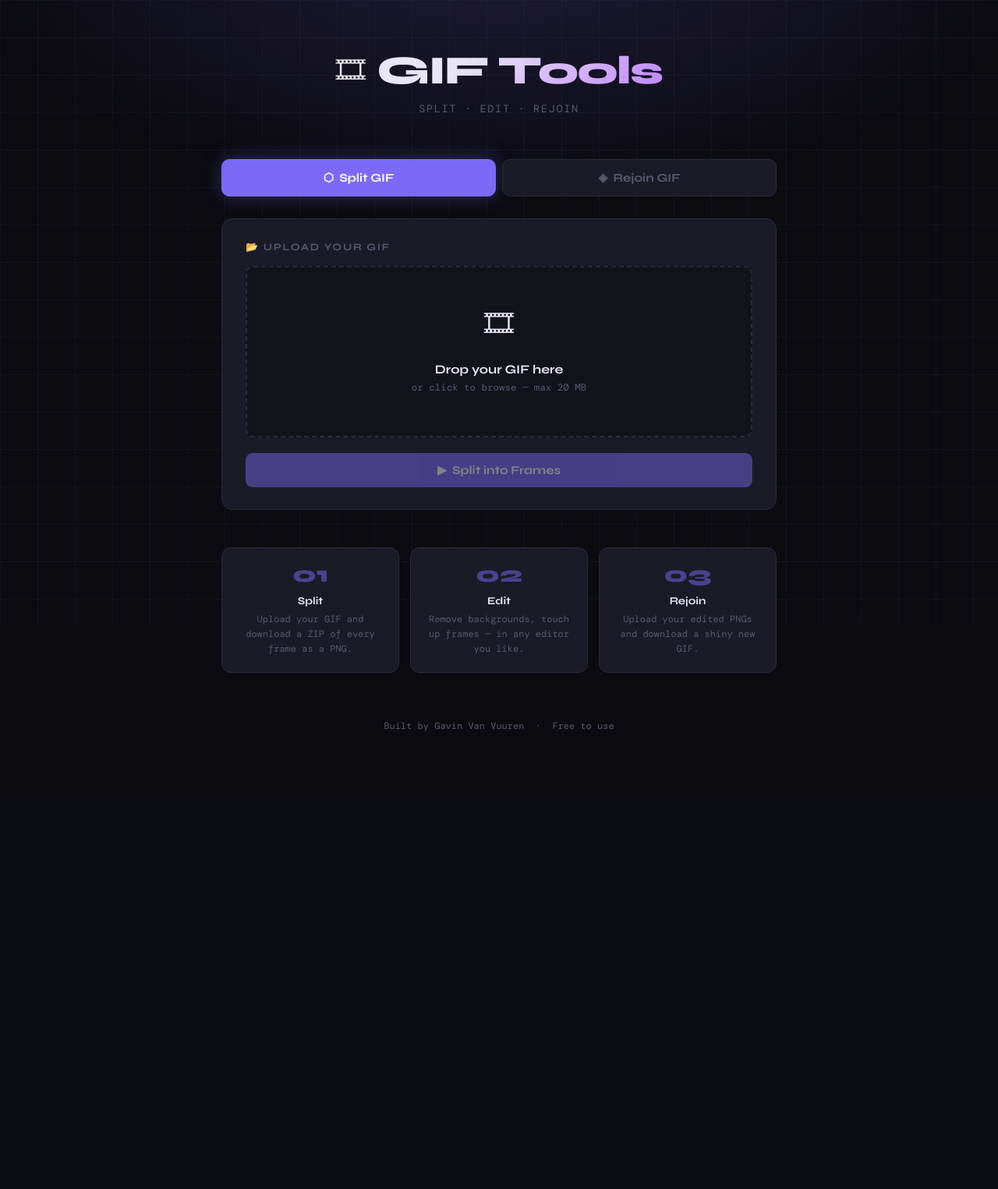
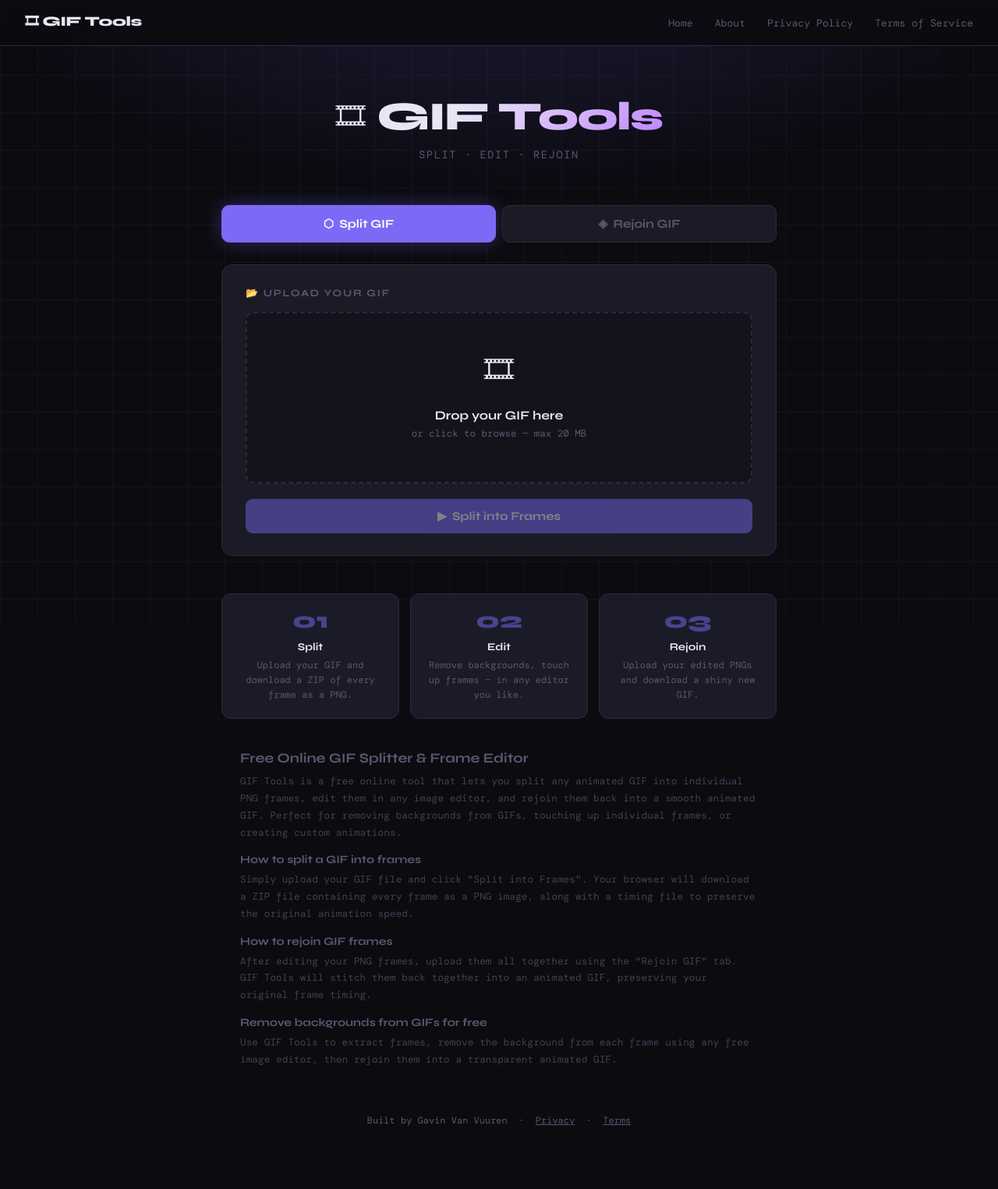
Before and after one commit to GavVan46/gif-tools, a Flask app: page / in a window 1280 px wide. Shown: the whole page at 78% size. Before the commit the page ends 938 px from the top, so only its background shows below. Run offline with Flask 3, Linux system fonts and the light colour scheme.

Commit message:
Add files via upload

```diff
--- a/templates/index.html
+++ b/templates/index.html
@@ -3,8 +3,16 @@
 <head>
   <meta charset="UTF-8" />
   <meta name="viewport" content="width=device-width, initial-scale=1.0"/>
+  <title>GIF Tools — Free Online GIF Splitter & Frame Editor</title>
   <meta name="google-site-verification" content="UHbxZ1m5CC3Q1t-d10GhHhKVgR4tjEP8HZHd0gunIeg" />
-  <title>GIF Tools</title>
+  <meta name="description" content="Free online GIF splitter and joiner. Split any GIF into individual PNG frames, edit them, remove backgrounds, then rejoin into a new GIF. No signup, no watermarks." />
+  <meta name="keywords" content="GIF splitter, GIF to frames, split GIF, GIF background remover, GIF editor, free GIF tool, animated GIF editor, GIF frame extractor" />
+  <meta name="author" content="Gavin Van Vuuren" />
+  <meta property="og:title" content="GIF Tools — Free GIF Splitter & Joiner" />
+  <meta property="og:description" content="Split any GIF into frames, edit them, and rejoin into a new GIF. Free, no signup required." />
+  <meta property="og:url" content="https://gif-tools.onrender.com" />
+  <meta property="og:type" content="website" />
+  <link rel="canonical" href="https://gif-tools.onrender.com" />
   <link rel="preconnect" href="https://fonts.googleapis.com">
   <link href="https://fonts.googleapis.com/css2?family=Syne:wght@400;700;800&family=DM+Mono:wght@400;500&display=swap" rel="stylesheet">
   <style>
@@ -380,9 +388,85 @@
       .steps { grid-template-columns: 1fr; }
       .wrap { padding: 40px 16px 60px; }
     }
+
+    /* ── Navbar ── */
+    .navbar {
+      position: sticky;
+      top: 0;
+      z-index: 100;
+      display: flex;
+      align-items: center;
+      justify-content: space-between;
+      padding: 14px 32px;
+      background: rgba(11,11,16,0.92);
+      backdrop-filter: blur(12px);
+      border-bottom: 1px solid var(--border);
+    }
+    .nav-logo {
+      font-family: 'Syne', sans-serif;
+      font-weight: 800;
+      font-size: 1.1rem;
+      color: var(--text);
+      text-decoration: none;
+      letter-spacing: -0.02em;
+    }
+    .nav-links { display: flex; gap: 28px; }
+    .nav-links a {
+      color: var(--muted);
+      text-decoration: none;
+      font-size: 0.82rem;
+      transition: color 0.2s;
+    }
+    .nav-links a:hover { color: var(--text); }
+    .nav-toggle { display: none; background: none; border: none; color: var(--text); font-size: 1.2rem; cursor: pointer; }
+    @media (max-width: 560px) {
+      .nav-toggle { display: block; }
+      .nav-links { display: none; position: absolute; top: 56px; left: 0; right: 0; background: var(--surface); flex-direction: column; padding: 16px 32px; gap: 16px; border-bottom: 1px solid var(--border); }
+      .nav-links.open { display: flex; }
+    }
+
+    .seo-text {
+      max-width: 760px;
+      margin: 40px auto 0;
+      padding: 0 24px;
+      position: relative;
+      z-index: 1;
+    }
+    .seo-text h2 {
+      font-family: 'Syne', sans-serif;
+      font-size: 1.1rem;
+      font-weight: 700;
+      color: var(--muted);
+      margin-bottom: 8px;
+    }
+    .seo-text h3 {
+      font-family: 'Syne', sans-serif;
+      font-size: 0.9rem;
+      font-weight: 700;
+      color: var(--muted);
+      margin: 16px 0 6px;
+    }
+    .seo-text p {
+      font-size: 0.8rem;
+      color: var(--muted);
+      line-height: 1.7;
+      opacity: 0.7;
+    }
   </style>
 </head>
 <body>
+
+<nav class="navbar">
+  <a href="/" class="nav-logo">🎞 GIF Tools</a>
+  <div class="nav-links">
+    <a href="/">Home</a>
+    <a href="/about">About</a>
+    <a href="/privacy">Privacy Policy</a>
+    <a href="/terms">Terms of Service</a>
+  </div>
+  <button class="nav-toggle" onclick="document.querySelector('.nav-links').classList.toggle('open')">☰</button>
+</nav>
+
 <div class="wrap">
 
   <header>
@@ -489,8 +573,20 @@
     </div>
   </div>
 
+
+  <!-- SEO Content -->
+  <div class="seo-text">
+    <h2>Free Online GIF Splitter & Frame Editor</h2>
+    <p>GIF Tools is a free online tool that lets you split any animated GIF into individual PNG frames, edit them in any image editor, and rejoin them back into a smooth animated GIF. Perfect for removing backgrounds from GIFs, touching up individual frames, or creating custom animations.</p>
+    <h3>How to split a GIF into frames</h3>
+    <p>Simply upload your GIF file and click "Split into Frames". Your browser will download a ZIP file containing every frame as a PNG image, along with a timing file to preserve the original animation speed.</p>
+    <h3>How to rejoin GIF frames</h3>
+    <p>After editing your PNG frames, upload them all together using the "Rejoin GIF" tab. GIF Tools will stitch them back together into an animated GIF, preserving your original frame timing.</p>
+    <h3>Remove backgrounds from GIFs for free</h3>
+    <p>Use GIF Tools to extract frames, remove the background from each frame using any free image editor, then rejoin them into a transparent animated GIF.</p>
+  </div>
   <footer>
- Built by Gavin Van Vuuren &nbsp;·&nbsp; Free to use
+    Built by Gavin Van Vuuren &nbsp;·&nbsp; <a href="/privacy" style="color:var(--muted)">Privacy</a> &nbsp;·&nbsp; <a href="/terms" style="color:var(--muted)">Terms</a>
   </footer>
 
 </div>
```
Also changed, not shown: templates/about.html (added, +96 -0 lines), templates/navbar.html (added, +11 -0 lines), templates/privacy.html (added, +100 -0 lines), templates/sitemap.xml (+19 -1 lines), templates/terms.html (added, +111 -0 lines).
